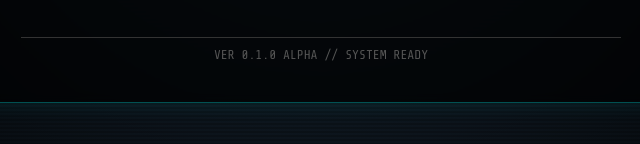
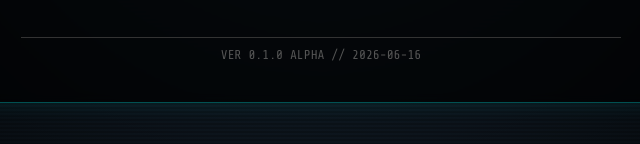
Before and after one commit to AckackG/AckCombatGame, a plain HTML site: page index.html in a window 1280 px wide. Shown: the part 653-797 px from the top of the page, 319-959 px from the left. Drawn offline with nearby package versions, Linux system fonts and the light colour scheme; no server answers.

Commit message:
docs: 更新 AI 协作规范及主界面版本日期
1. 在 AGENTS.md 增加每次代码更新需同步更新主界面日期后缀的规定
2. 依据新规，将 index.html 中的 VER 0.1.0 ALPHA // SYSTEM READY 更新为今日日期

```diff
--- a/index.html
+++ b/index.html
@@ -26,7 +26,7 @@
             系统设置 <span class="btn-deco">SETTINGS</span>
           </button>
         </div>
-        <div class="menu-footer">VER 0.1.0 ALPHA // SYSTEM READY</div>
+        <div class="menu-footer">VER 0.1.0 ALPHA // 2026-06-16</div>
       </div>
       <div class="scanlines"></div>
     </div>
```
Also changed, not shown: agents.md (+1 -0 lines).
